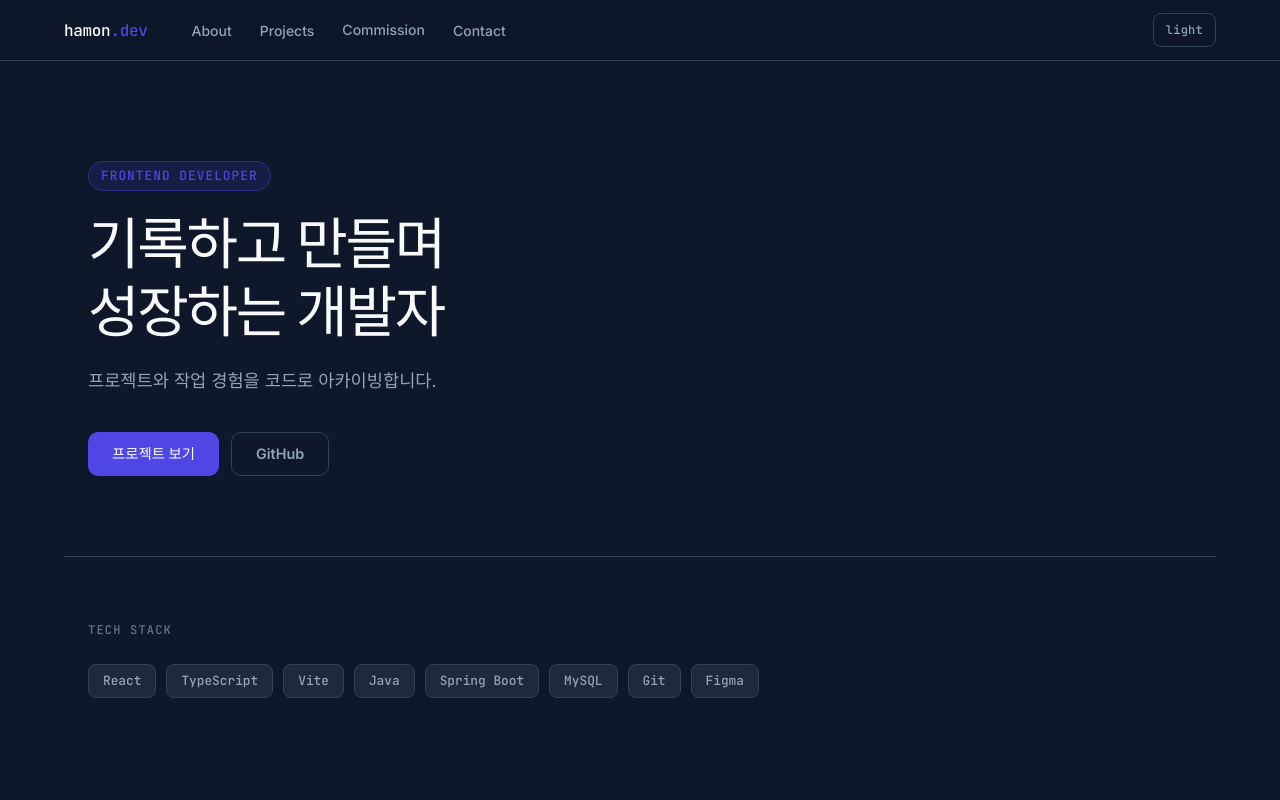
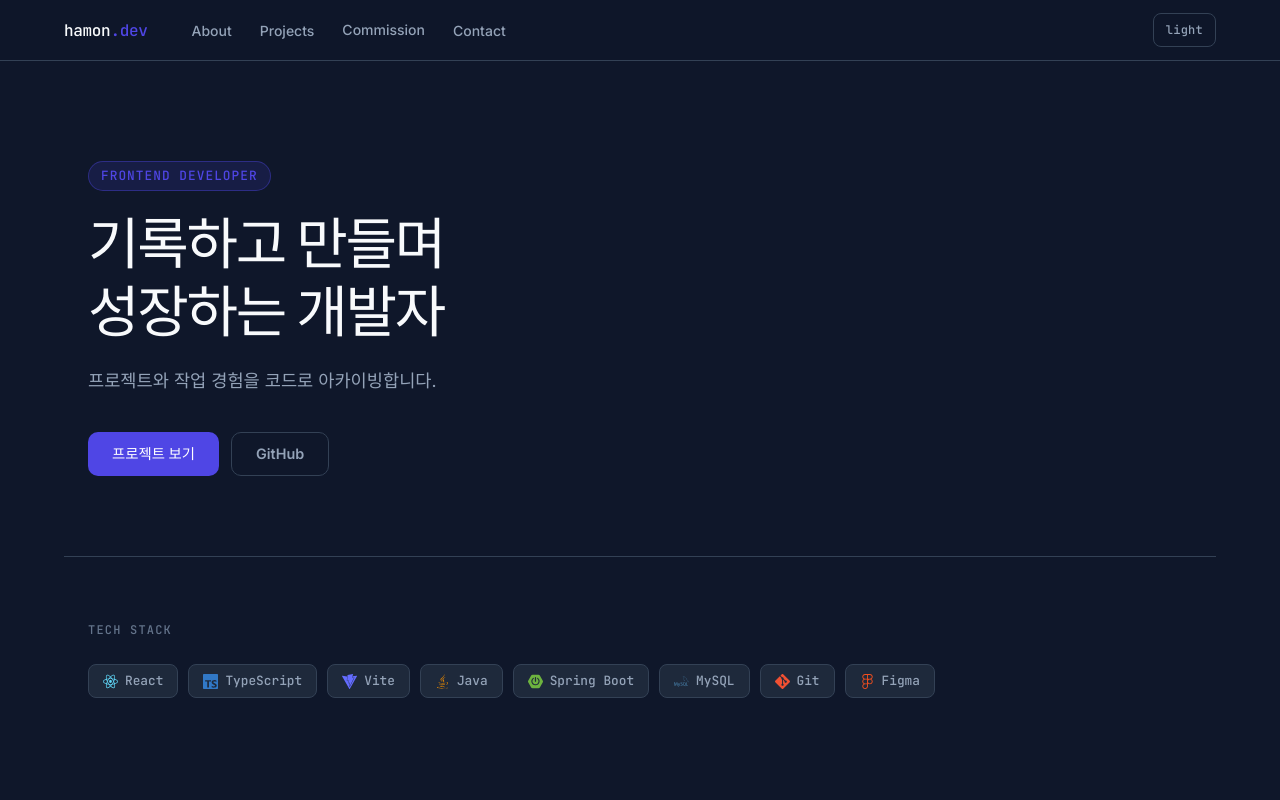
Before and after one commit to hamon1/PortfolioWebSite, a React (Vite) app in the folder portfoliowebsite/: page / in a window 1280 px wide. Shown: the top 800 px of the page. Built offline with nearby package versions, Linux system fonts and the light colour scheme.

Commit message:
feat: Tech Stack 태그에 react-icons 아이콘 추가
- react-icons 설치 (Si 세트 + FaJava)
- 각 스택별 브랜드 컬러 아이콘 표시 (size 15px)
- tech-tag: inline-flex + gap으로 아이콘·텍스트 정렬

```diff
--- a/portfoliowebsite/package.json
+++ b/portfoliowebsite/package.json
@@ -14,6 +14,7 @@
   "dependencies": {
     "react": "^19.2.5",
     "react-dom": "^19.2.5",
+    "react-icons": "^5.6.0",
     "react-router-dom": "^7.15.0"
   },
   "devDependencies": {
--- a/portfoliowebsite/src/pages/About/About.tsx
+++ b/portfoliowebsite/src/pages/About/About.tsx
@@ -1,9 +1,32 @@
+import type { IconType } from 'react-icons';
+import {
+    SiReact,
+    SiTypescript,
+    SiVite,
+    SiSpringboot,
+    SiMysql,
+    SiGit,
+    SiFigma,
+} from 'react-icons/si';
+import { FaJava } from 'react-icons/fa';
+
 import '../../styles/hero.css';
 
-const techStack = [
-    'React', 'TypeScript', 'Vite',
-    'Java', 'Spring Boot', 'MySQL',
-    'Git', 'Figma',
+type TechItem = {
+    name: string;
+    icon: IconType;
+    color: string;
+};
+
+const techStack: TechItem[] = [
+    { name: 'React',        icon: SiReact,       color: '#61DAFB' },
+    { name: 'TypeScript',   icon: SiTypescript,  color: '#3178C6' },
+    { name: 'Vite',         icon: SiVite,        color: '#646CFF' },
+    { name: 'Java',         icon: FaJava,        color: '#ED8B00' },
+    { name: 'Spring Boot',  icon: SiSpringboot,  color: '#6DB33F' },
+    { name: 'MySQL',        icon: SiMysql,       color: '#4479A1' },
+    { name: 'Git',          icon: SiGit,         color: '#F05032' },
+    { name: 'Figma',        icon: SiFigma,       color: '#F24E1E' },
 ];
 
 function About() {
@@ -38,8 +61,11 @@ function About() {
             <section id="about-section" className="about-section">
                 <p className="section-title">Tech Stack</p>
                 <div className="tech-grid">
-                    {techStack.map((tech) => (
-                        <span key={tech} className="tech-tag">{tech}</span>
+                    {techStack.map(({ name, icon: Icon, color }) => (
+                        <span key={name} className="tech-tag">
+                            <Icon size={15} color={color} />
+                            {name}
+                        </span>
                     ))}
                 </div>
             </section>
--- a/portfoliowebsite/src/styles/hero.css
+++ b/portfoliowebsite/src/styles/hero.css
@@ -80,6 +80,9 @@
 }
 
 .tech-tag {
+    display: inline-flex;
+    align-items: center;
+    gap: 7px;
     font-family: var(--mono);
     font-size: 0.8rem;
     font-weight: 500;
@@ -95,7 +98,7 @@
 
 .tech-tag:hover {
     border-color: var(--primary-border);
-    color: var(--primary);
+    color: var(--text-h);
 }
 
 /* ── Footer ─────────────────────────────────────────── */
```
Also changed, not shown: 1 other file (tests, documents, lock files or other folders).
